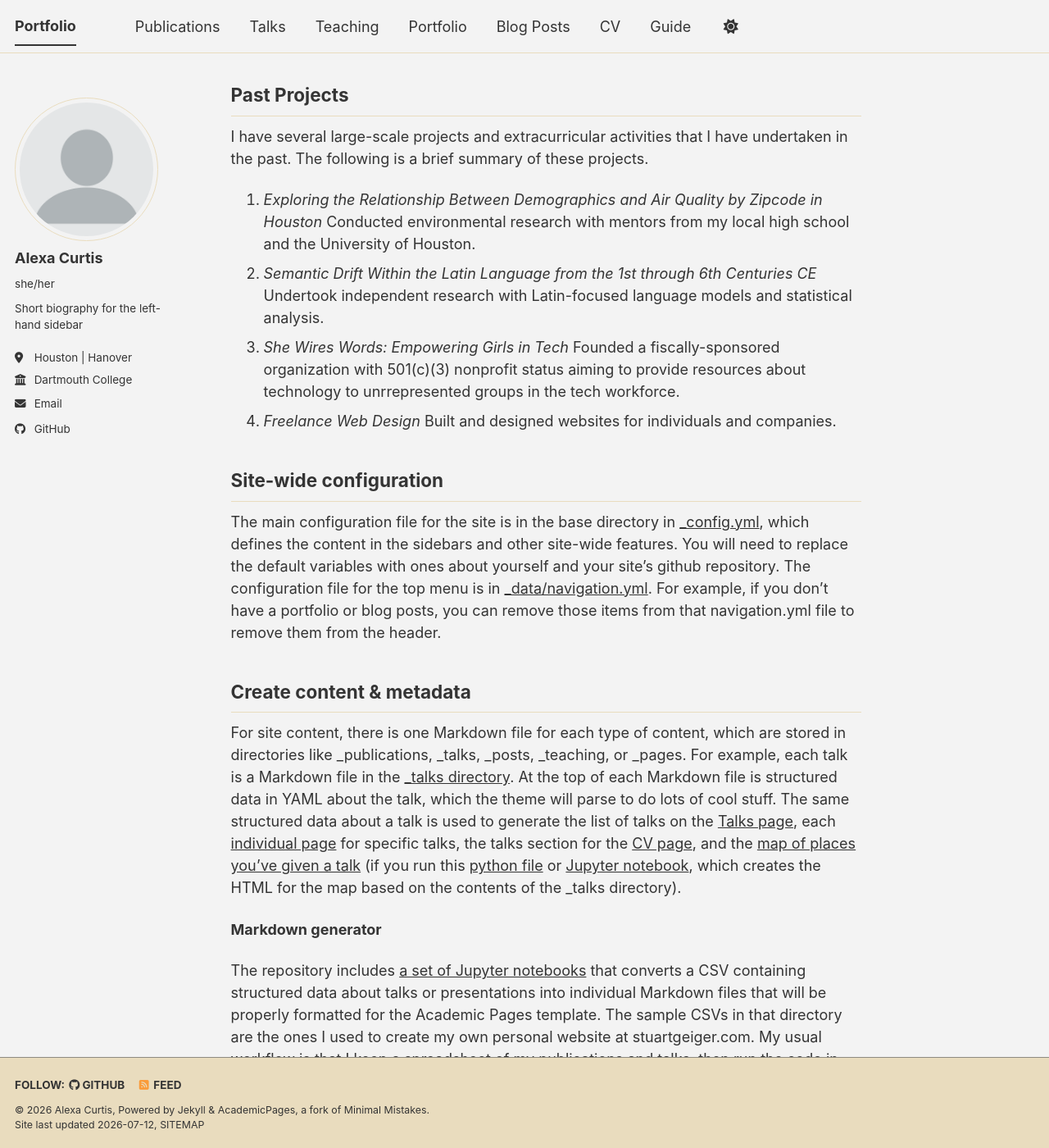
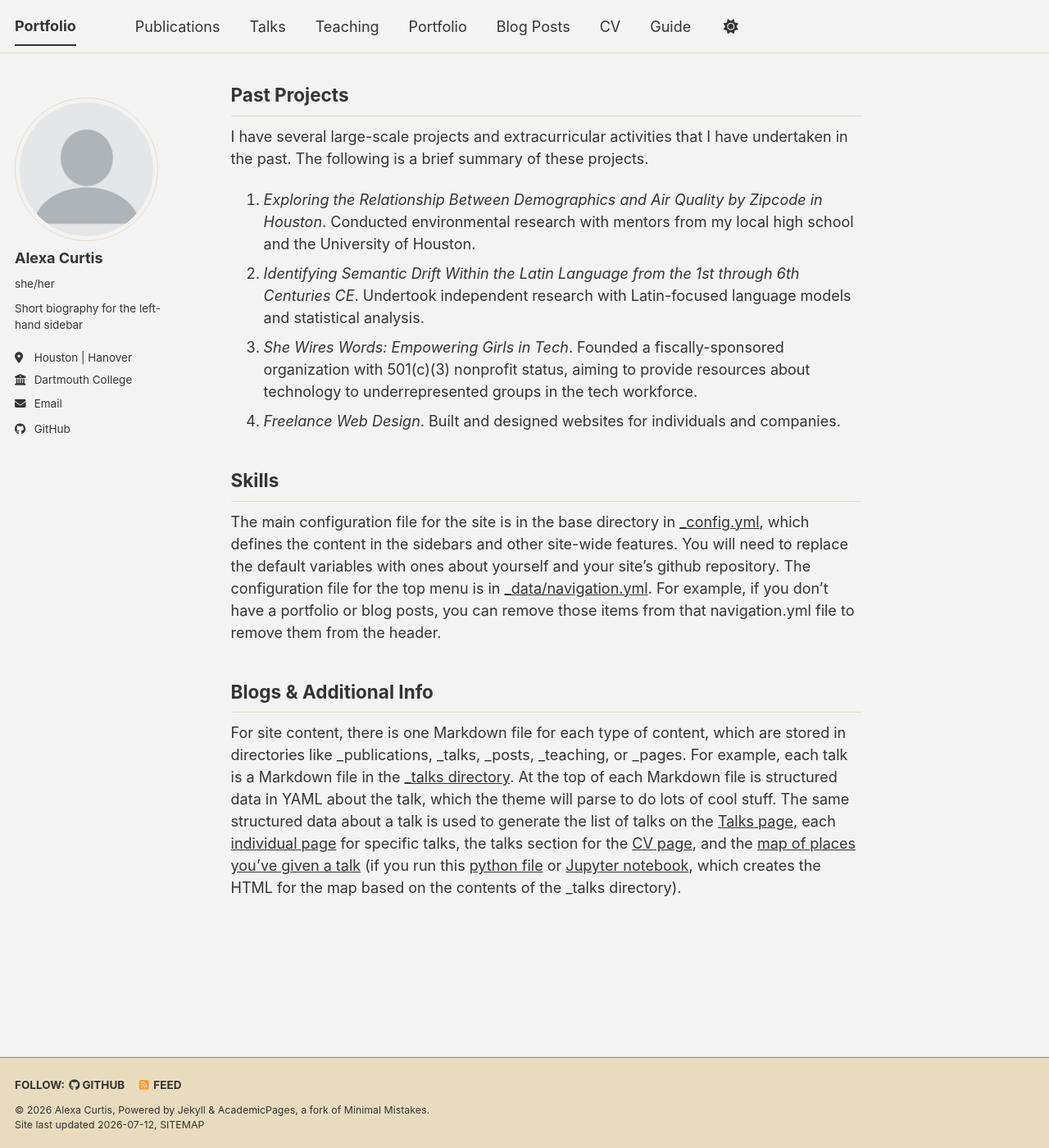
Before and after one commit to alexaycurtis/alexaycurtis.github.io, a Jekyll site: the page built from _pages/about.md, in a window 1280 px wide and 1400 px high, scrolled down 633 px. Shown: the whole window at 82% size. Built offline with Jekyll 4.4.1, drawn with Linux system fonts in a browser that asks for light colours; a style sheet for code colours, icons or effects is not loaded; some of the changed text lies outside the part shown.

Commit message:
Update about.md

```diff
--- a/_pages/about.md
+++ b/_pages/about.md
@@ -20,36 +20,16 @@
 Past Projects
 ------
 I have several large-scale projects and extracurricular activities that I have undertaken in the past. The following is a brief summary of these projects.
-1. *Exploring the Relationship Between Demographics and Air Quality by Zipcode in Houston*
-Conducted environmental research with mentors from my local high school and the University of Houston.
-2. *Semantic Drift Within the Latin Language from the 1st through 6th Centuries CE*
-Undertook independent research with Latin-focused language models and statistical analysis.
-3. *She Wires Words: Empowering Girls in Tech*
-Founded a fiscally-sponsored organization with 501(c)(3) nonprofit status aiming to provide resources about technology to unrrepresented groups in the tech workforce.
-4. *Freelance Web Design*
-Built and designed websites for individuals and companies.
+1. *Exploring the Relationship Between Demographics and Air Quality by Zipcode in Houston*. Conducted environmental research with mentors from my local high school and the University of Houston.
+2. *Identifying Semantic Drift Within the Latin Language from the 1st through 6th Centuries CE*. Undertook independent research with Latin-focused language models and statistical analysis.
+3. *She Wires Words: Empowering Girls in Tech*. Founded a fiscally-sponsored organization with 501(c)(3) nonprofit status, aiming to provide resources about technology to underrepresented groups in the tech workforce.
+4. *Freelance Web Design*. Built and designed websites for individuals and companies.
 
 
-Site-wide configuration
+Skills
 ------
 The main configuration file for the site is in the base directory in [_config.yml](https://github.com/academicpages/academicpages.github.io/blob/master/_config.yml), which defines the content in the sidebars and other site-wide features. You will need to replace the default variables with ones about yourself and your site's github repository. The configuration file for the top menu is in [_data/navigation.yml](https://github.com/academicpages/academicpages.github.io/blob/master/_data/navigation.yml). For example, if you don't have a portfolio or blog posts, you can remove those items from that navigation.yml file to remove them from the header.
 
-Create content & metadata
+Blogs & Additional Info
 ------
 For site content, there is one Markdown file for each type of content, which are stored in directories like _publications, _talks, _posts, _teaching, or _pages. For example, each talk is a Markdown file in the [_talks directory](https://github.com/academicpages/academicpages.github.io/tree/master/_talks). At the top of each Markdown file is structured data in YAML about the talk, which the theme will parse to do lots of cool stuff. The same structured data about a talk is used to generate the list of talks on the [Talks page](https://academicpages.github.io/talks), each [individual page](https://academicpages.github.io/talks/2012-03-01-talk-1) for specific talks, the talks section for the [CV page](https://academicpages.github.io/cv), and the [map of places you've given a talk](https://academicpages.github.io/talkmap.html) (if you run this [python file](https://github.com/academicpages/academicpages.github.io/blob/master/talkmap.py) or [Jupyter notebook](https://github.com/academicpages/academicpages.github.io/blob/master/talkmap.ipynb), which creates the HTML for the map based on the contents of the _talks directory).
-
-**Markdown generator**
-
-The repository includes [a set of Jupyter notebooks](https://github.com/academicpages/academicpages.github.io/tree/master/markdown_generator
-) that converts a CSV containing structured data about talks or presentations into individual Markdown files that will be properly formatted for the Academic Pages template. The sample CSVs in that directory are the ones I used to create my own personal website at stuartgeiger.com. My usual workflow is that I keep a spreadsheet of my publications and talks, then run the code in these notebooks to generate the Markdown files, then commit and push them to the GitHub repository.
-
-How to edit your site's GitHub repository
-------
-Many people use a git client to create files on their local computer and then push them to GitHub's servers. If you are not familiar with git, you can directly edit these configuration and Markdown files directly in the github.com interface. Navigate to a file (like [this one](https://github.com/academicpages/academicpages.github.io/blob/master/_talks/2012-03-01-talk-1.md) and click the pencil icon in the top right of the content preview (to the right of the "Raw | Blame | History" buttons). You can delete a file by clicking the trashcan icon to the right of the pencil icon. You can also create new files or upload files by navigating to a directory and clicking the "Create new file" or "Upload files" buttons.
-
-Example: editing a Markdown file for a talk
-![Editing a Markdown file for a talk](/images/editing-talk.png)
-
-For more info
-------
-More info about configuring Academic Pages can be found in [the guide](https://academicpages.github.io/markdown/), the [growing wiki](https://github.com/academicpages/academicpages.github.io/wiki), and you can always [ask a question on GitHub](https://github.com/academicpages/academicpages.github.io/discussions). The [guides for the Minimal Mistakes theme](https://mmistakes.github.io/minimal-mistakes/docs/configuration/) (which this theme was forked from) might also be helpful.
```
